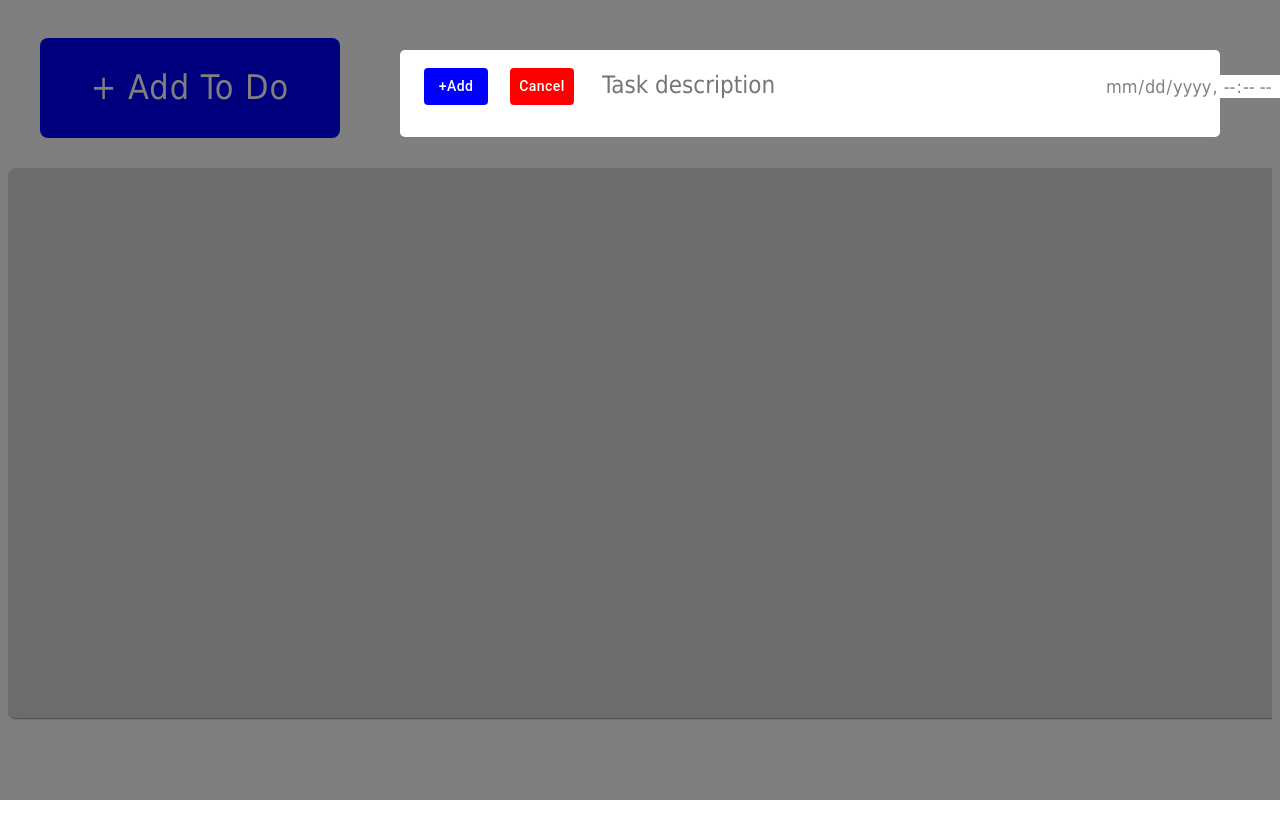
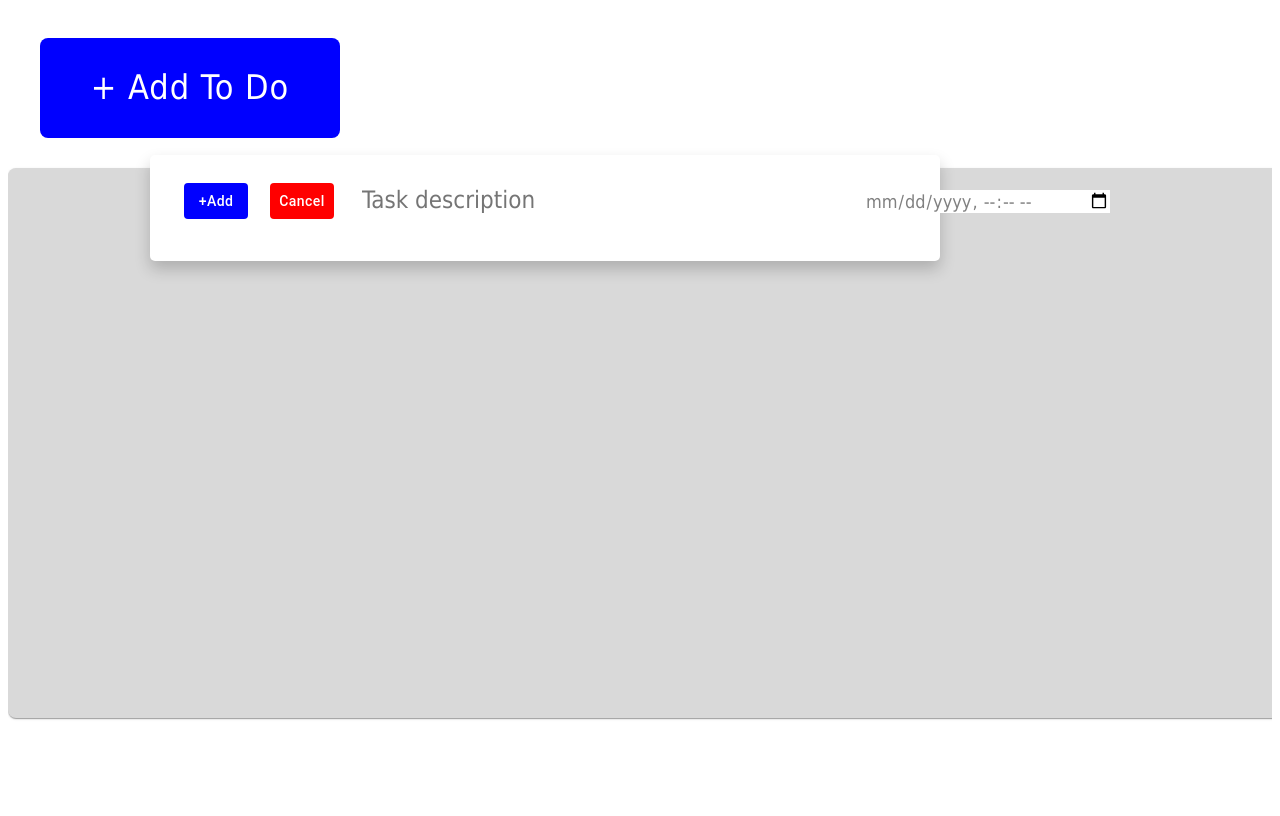
Before and after one commit to thompsontnmt/banana-grabber, a Next.js app in the folder frontend/: page / in a window 1280 px wide. Both pictures are taken after a click on the button "+ Add To Do". Built offline with nearby package versions, Linux system fonts and the light colour scheme.

Commit message:
removed modal

```diff
--- a/frontend/src/app/components/Form.tsx
+++ b/frontend/src/app/components/Form.tsx
@@ -7,12 +7,12 @@ import { open } from 'node:inspector';
 interface Props {
   handleToggleForm: () => void;
   handleAddTask: (task: string, editingItem: ListItem | null, dateTime: string) => void;
-  isOpen: boolean;
+  // isOpen: boolean;
   editingItem: ListItem | null;
   buttonRef: React.RefObject<HTMLButtonElement>;
 }
 
-export const Form = ({ handleToggleForm, handleAddTask, isOpen, editingItem,
+export const Form = ({ handleToggleForm, handleAddTask, editingItem, buttonRef
 }) => {
   const [task, setTask] = useState(editingItem?.description ?? '');
   const [dateTime, setDateTime] = useState('');
@@ -20,6 +20,8 @@ export const Form = ({ handleToggleForm, handleAddTask, isOpen, editingItem,
     setTask(editingItem?.description ?? '');
     setDateTime(editingItem?.dateTime ?? '');
   }, [editingItem]);
+
+  const rect = buttonRef.current?.getBoundingClientRect();
 
   const handleSubmit = (e) => {
   e.preventDefault();
@@ -32,21 +34,16 @@ export const Form = ({ handleToggleForm, handleAddTask, isOpen, editingItem,
 
 
   return (
-    <Modal
-    onClose={handleToggleForm}
-    open={isOpen}
-    >
-
       <Box
         style={{
-          padding: '10px',
+          position: 'absolute',
+          // top: rect ? rect.bottom + window.scrollY + 8 : 100, // 8px gap below button
+          right: rect ? rect.right + window.scrollX : 400,
+          width: 'auto-fit',
           backgroundColor: 'white',
           borderRadius: '5px',
-          width: '800px',
-          height: 'auto-fit',
-          position: 'relative',
-          top: '50px',
-          left: '400px'
+          padding: '20px',
+          boxShadow: '0px 8px 16px rgba(0,0,0,0.2)',
 
         }}
       >
@@ -123,6 +120,6 @@ export const Form = ({ handleToggleForm, handleAddTask, isOpen, editingItem,
           </div>
         </form>
       </Box>
-    </Modal>
+
   );
 };
--- a/frontend/src/app/page.tsx
+++ b/frontend/src/app/page.tsx
@@ -17,11 +17,13 @@ const ToDoList = () => {
   const buttonRef = useRef<HTMLButtonElement>(null);
 
   const [listItems, setListItems] = useState<ListItem[]>([]);
-  const [isOpen, setIsOpen] = useState<boolean>(false);
+  // const [isOpen, setIsOpen] = useState<boolean>(false);
   const [editingItem, setEditingItem] = useState<ListItem | null>(null);
+  const [isAdding, setIsAdding] = useState<boolean>(false);
 
   const handleToggleForm = () => {
-    setIsOpen(!isOpen);
+    setIsAdding(!isAdding);
+    if (isAdding) setEditingItem(null);
   };
 
   const handleAddTask = (task: string, editingItem: ListItem | null, dateTime: string) => {
@@ -30,13 +32,12 @@ const ToDoList = () => {
       item.id === editingItem.id ? { ...item, description: task, dateTime} : item
     ));
     setEditingItem(null);
-    setIsOpen(false);
   } else {
     setListItems([
       ...listItems,
       { id: nextId.current++, description: task, isComplete: false, dateTime},
     ]);
-    setIsOpen(false);
+    setIsAdding(false);
   };
 }
 
@@ -54,7 +55,7 @@ const ToDoList = () => {
     const item = listItems.find(item => item.id === id);
     if (item) {
       setEditingItem(item);
-      setIsOpen(true);
+      // setIsOpen(true);
     }
   };
 
@@ -114,14 +115,15 @@ const ToDoList = () => {
             handleTaskCompletion={handleTaskCompletion}
             handleEditTask={handleEditTask}
             />
-          {isOpen ? (
+          {isAdding && (
             <Form
               handleToggleForm={handleToggleForm}
               handleAddTask={handleAddTask}
-              isOpen={isOpen}
-              editingItem={editingItem}
+              // isOpen={isOpen}
+              editingItem={null}
+              buttonRef={buttonRef}
             />
-          ) : null}
+          )}
         </Stack>
       </Card>
     </Box>
```
